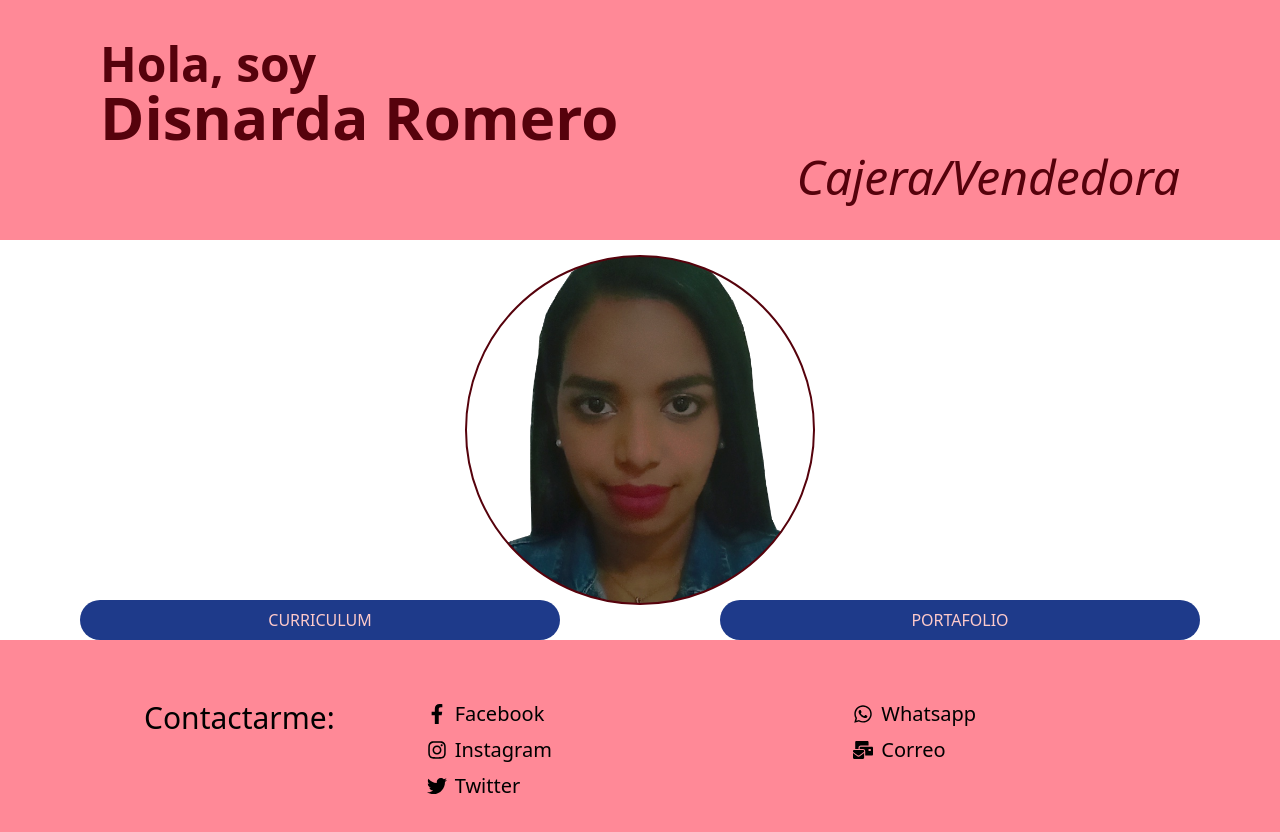
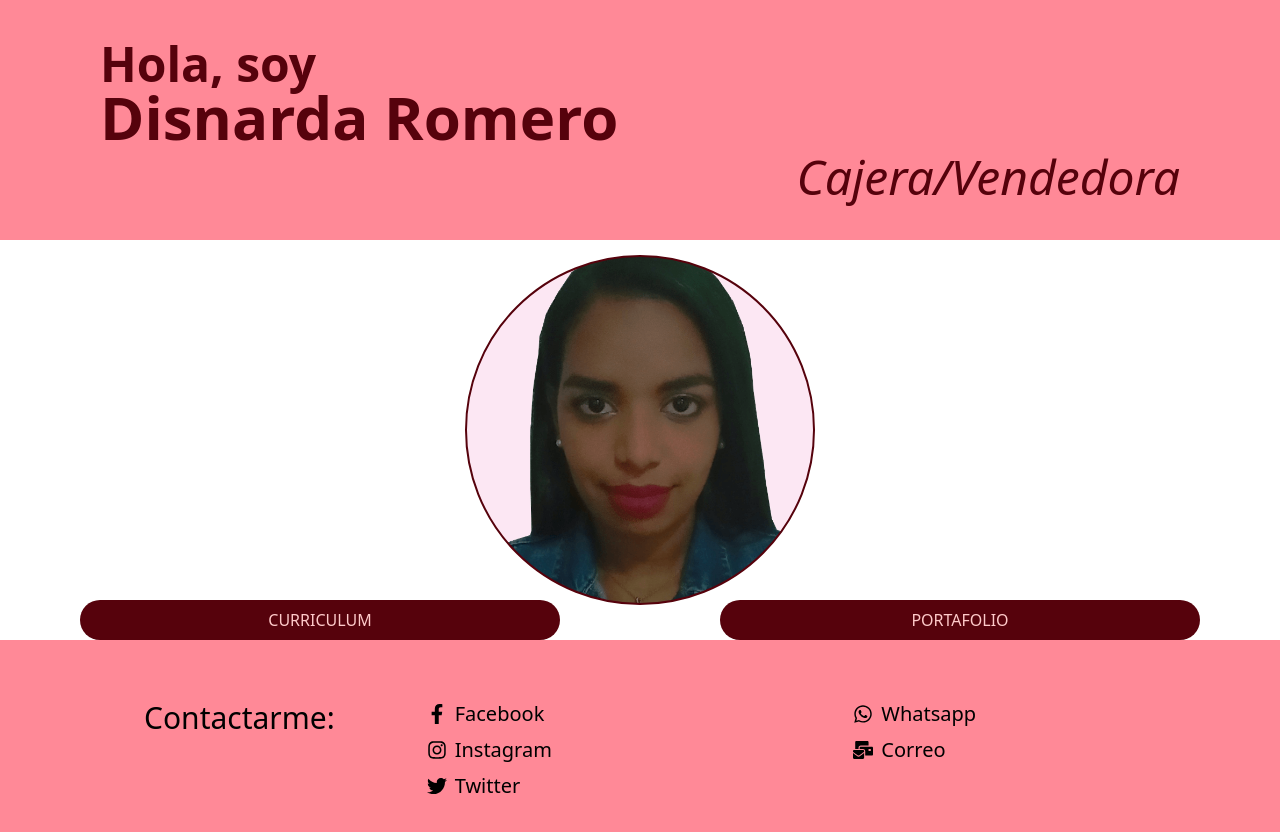
Before and after one commit to leviusr/curterm, a React (Vite) app: page / in a window 1280 px wide. Shown: the top 832 px of the page. Built offline with nearby package versions, Linux system fonts and the light colour scheme.

Commit message:
agregando hover

```diff
--- a/src/components/section.jsx
+++ b/src/components/section.jsx
@@ -5,8 +5,8 @@ import { Btnportafolio } from "./btnportafolio";
 export const Section = () => {
   return (
     <section className=" flex-col bg-suave w-screen h-80 sm:h-[400px]">
-      <div className="h-[60%] sm:h-[90%] flex justify-center items-center sm:pt-5 ">
-        <div className="border-2 border-fuerte items-center justify-center h-[90%] w-[50%] rounded-full image
+      <div className="h-[60%] sm:h-[90%] flex justify-center items-center sm:pt-5 bg-suave">
+        <div className=" bg-pink-100 border-2 border-fuerte items-center justify-center h-[90%] w-[50%] rounded-full image
           sm:h-[350px] sm:w-[350px]"></div>
       </div>
 
--- a/src/index.css
+++ b/src/index.css
@@ -3,11 +3,11 @@
 @tailwind utilities;
 
 .boton {
-  @apply rounded-full bg-blue-900 text-red-200 w-full uppercase py-2 px-3;
+  @apply rounded-full hover:scale-105  bg-fuerte hover:bg-pink-200 hover:text-black text-red-200 w-full uppercase py-2 px-3;
 }
 
 .image{
-  @apply bg-[url('/foto.jpg')]  bg-center bg-cover}
+  @apply bg-[url('/seria.png')]  bg-center bg-cover}
 
 .menu{
   @apply sm:text-xl text-[12px]  sm:p-5
--- a/src/pages/portafolio.jsx
+++ b/src/pages/portafolio.jsx
@@ -15,7 +15,6 @@ export const Portafolio = () => {
       </div>
       <button className="p-3 text-xl  sm:hidden" tye="button" onClick={handleClick}><AiOutlineMenu />
       </button>
-
       <div className="text-center text-5xl bg-primary">portafolio</div>
     </div>
   )
```
Also changed, not shown: public/seria.png.
